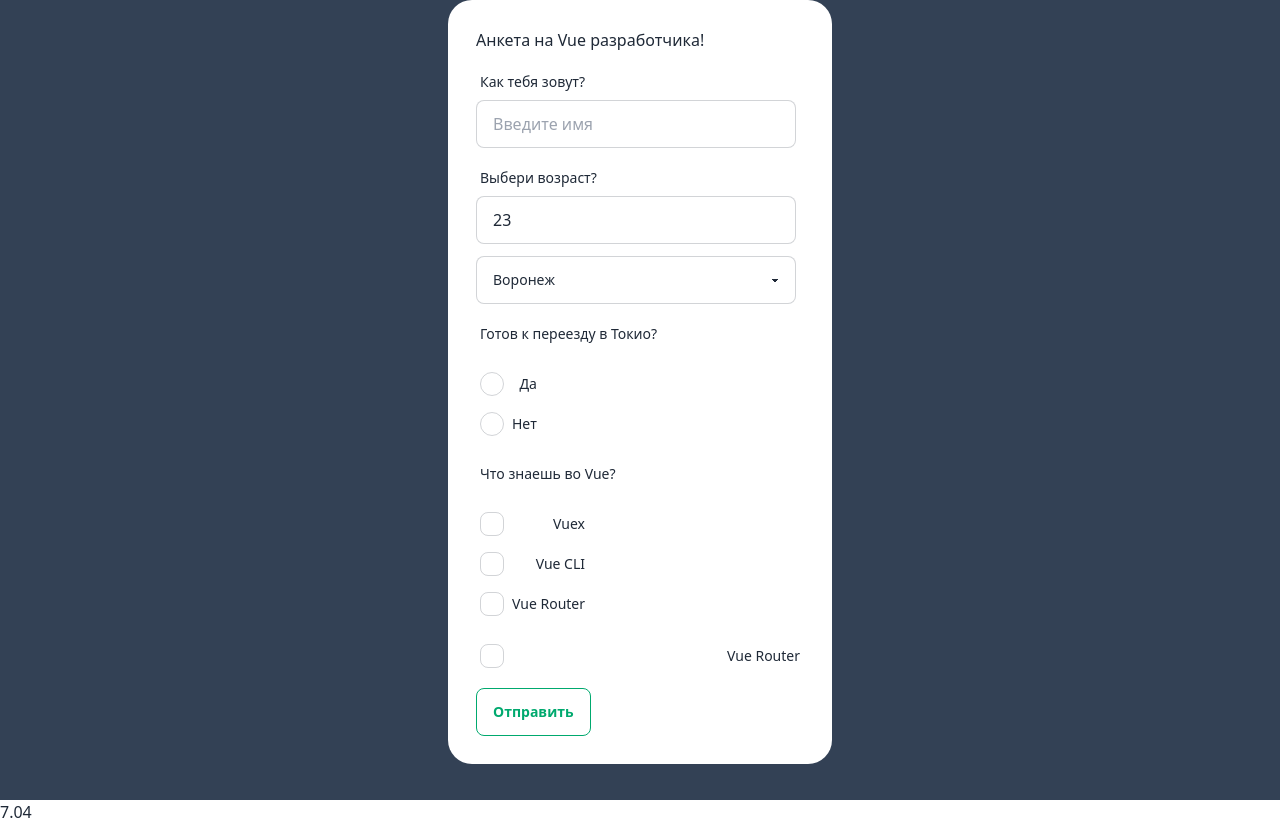
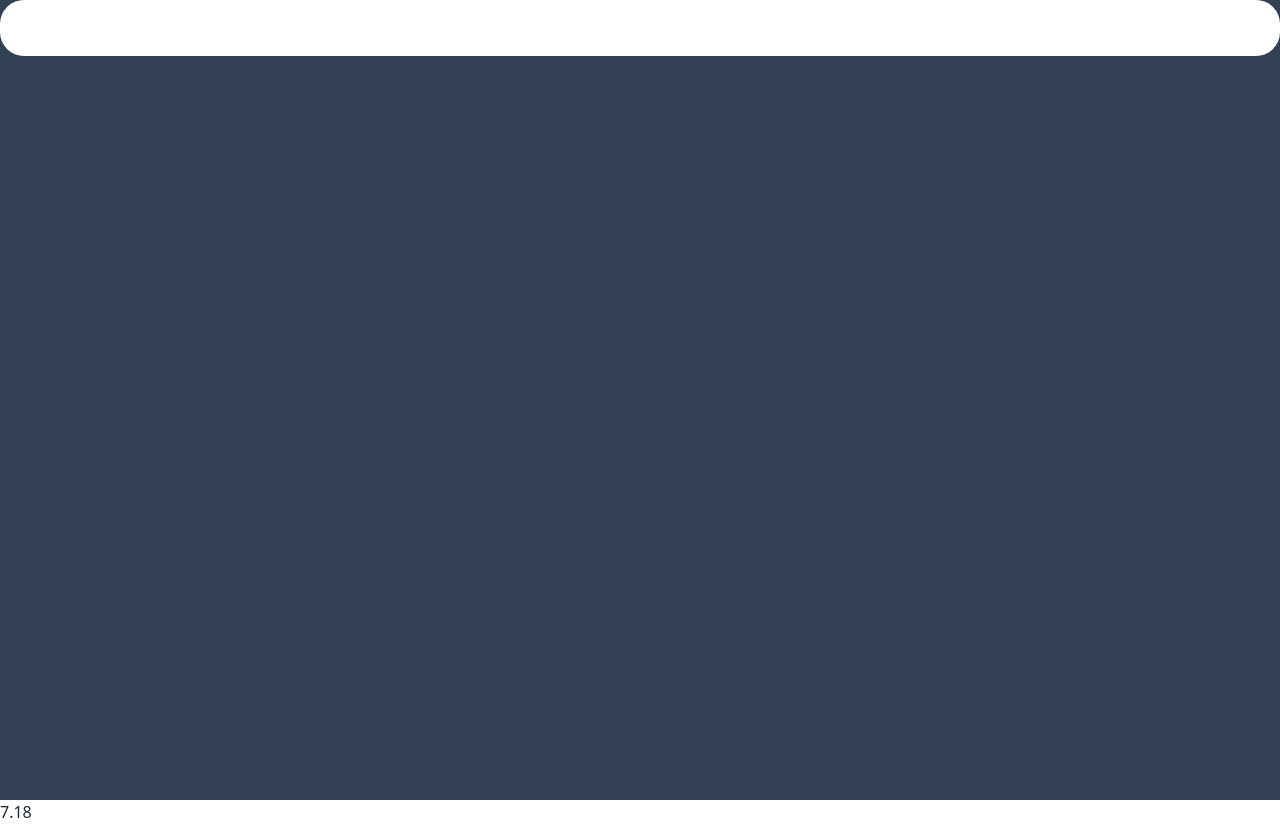
Before and after one commit to EvgenyChernov/vue-yt, a Vue app: page / in a window 1280 px wide. Built offline with nearby package versions, Linux system fonts and the light colour scheme.

Commit message:
подготовка чистого проекта под работу с базой данных

```diff
--- a/public/index.html
+++ b/public/index.html
@@ -8,7 +8,7 @@
     <title><%= htmlWebpackPlugin.options.title %></title>
 </head>
 <body>
-<div id="app" class="bg-slate-700"></div>
+<div id="app" class="bg-slate-700 h-screen"></div>
 </body>
 </html>
-7.04
+7.18
--- a/src/App.vue
+++ b/src/App.vue
@@ -1,113 +1,14 @@
 <template>
-  <div class="container h-dvh">
-    <div class="bg-white mx-auto bg-neutral-100 rounded-3xl  w-96 p-7">
-      <form class="space-y-3" @submit.prevent="submitHandler">
-        <h2>Анкета на Vue разработчика!</h2>
-        <app-input
-          placeholder="Введите имя"
-          :error="errors.name"
-          label="Как тебя зовут?"
-          v-model:value="name"
-        ></app-input>
-        <label class="form-control w-full max-w-xs">
-          <div class="label">
-            <span class="label-text">Выбери возраст?</span>
-          </div>
-          <input
-              type="number"
-              id="age"
-              max="90"
-              class="input input-bordered w-full max-w-xs"
-              v-model.number="age"
-          />
-        </label>
-        <select v-model="city" class="select select-bordered w-full max-w-xs">
-          <option disabled selected>Твой город</option>
-          <option value="tmb">Тамбов</option>
-          <option value="vrn">Воронеж</option>
-        </select>
-        <div class="label">
-          <span class="label-text">Готов к переезду в Токио?</span>
-        </div>
-        <div class="form-control w-max">
-          <label class="label cursor-pointer space-x-2">
-            <input v-model="relocate" value="yes" type="radio" name="trip" class="radio checked:bg-red-500"/>
-            <span class="label-text">Да</span>
-          </label>
-          <label class="label cursor-pointer space-x-2">
-            <input v-model="relocate" value="no" type="radio" name="trip" class="radio checked:bg-red-500"/>
-            <span class="label-text">Нет</span>
-          </label>
-        </div>
-        <div class="label">
-          <span class="label-text">Что знаешь во Vue?</span>
-        </div>
-        <div class="form-control w-max ">
-          <label class="label cursor-pointer space-x-2">
-            <input type="checkbox" checked="checked" v-model="skills" name="skills" value="Vuex" class="checkbox"/>
-            <span class="label-text">Vuex</span>
-          </label>
-          <label class="label cursor-pointer space-x-2">
-            <input type="checkbox" v-model="skills" name="skills" value="Vue-CLI" class="checkbox"/>
-            <span class="label-text">Vue CLI</span>
-          </label>
-          <label class="label cursor-pointer space-x-2">
-            <input type="checkbox" v-model="skills" name="skills" value="Vue-Router" class="checkbox"/>
-            <span class="label-text">Vue Router</span>
-          </label>
-        </div>
-        <label class="label cursor-pointer space-x-2">
-          <input type="checkbox" v-model="agree" class="checkbox"/>
-          <span class="label-text">Vue Router</span>
-        </label>
-        <button type="submit" class="btn btn-outline btn-success">Отправить</button>
-      </form>
+  <div class="container mx-auto">
+    <div class="bg-white rounded-3xl w-auto p-7">
     </div>
   </div>
 </template>
 
 <script>
-import AppInput from '@/AppInput.vue'
 
 export default {
-  data () {
-    return {
-      name: '',
-      age: 23,
-      city: 'vrn',
-      relocate: null,
-      skills: [],
-      agree: false,
-      errors: {
-        name: null
-      }
-    }
-  },
-  methods: {
-    formIsValid () {
-      let isValid = true
-      if (this.name.length === 0) {
-        this.errors.name = 'Введите Ваше имя'
-        isValid = false
-      } else {
-        this.errors.name = null
-      }
-      return isValid
-    },
-    submitHandler () {
-      if (this.formIsValid()) {
-        console.group('Form data')
-        console.log('Name:' + this.name)
-        console.log('Age:' + this.age)
-        console.log('City:' + this.city)
-        console.log('Relocate:' + this.relocate)
-        console.log('Skills:' + this.skills)
-        console.log('Agree:' + this.agree)
-        console.groupEnd()
-      }
-    }
-  },
-  components: { AppInput }
+
 }
 </script>
 
--- a/src/AppInput.vue
+++ /dev/null
@@ -1,48 +0,0 @@
-<template>
-  <div>
-    <label class="form-control w-full max-w-xs">
-      <div class="label">
-        <span class="label-text">{{ label }}</span>
-      </div>
-      <input
-          type="text"
-          :id="id"
-          :placeholder="placeholder"
-          :class="['input input-bordered w-full max-w-xs', error ? 'input-error' : '']"
-          :value="value"
-          @input="change"
-      />
-      <div v-if="error" class="label">
-        <span class="label-text">{{ error }}</span>
-      </div>
-    </label>
-  </div>
-</template>
-
-<script>
-export default {
-  emits: ['update:value'],
-  props: {
-    value: String,
-    placeholder: String,
-    label: String,
-    error: {
-      type: String
-    }
-  },
-  data () {
-    return {
-      id: 'input-' + Math.random()
-    }
-  },
-  methods: {
-    change (event) {
-      this.$emit('update:value', event.target.value)
-    }
-  }
-}
-</script>
-
-<style lang="scss" scoped>
-
-</style>
```
